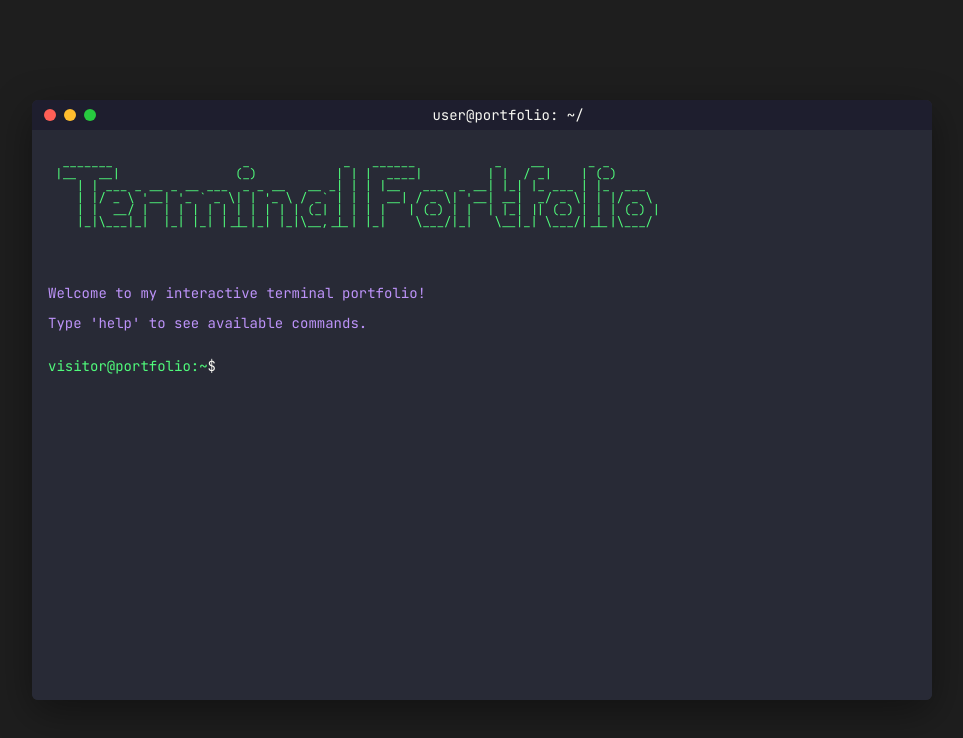
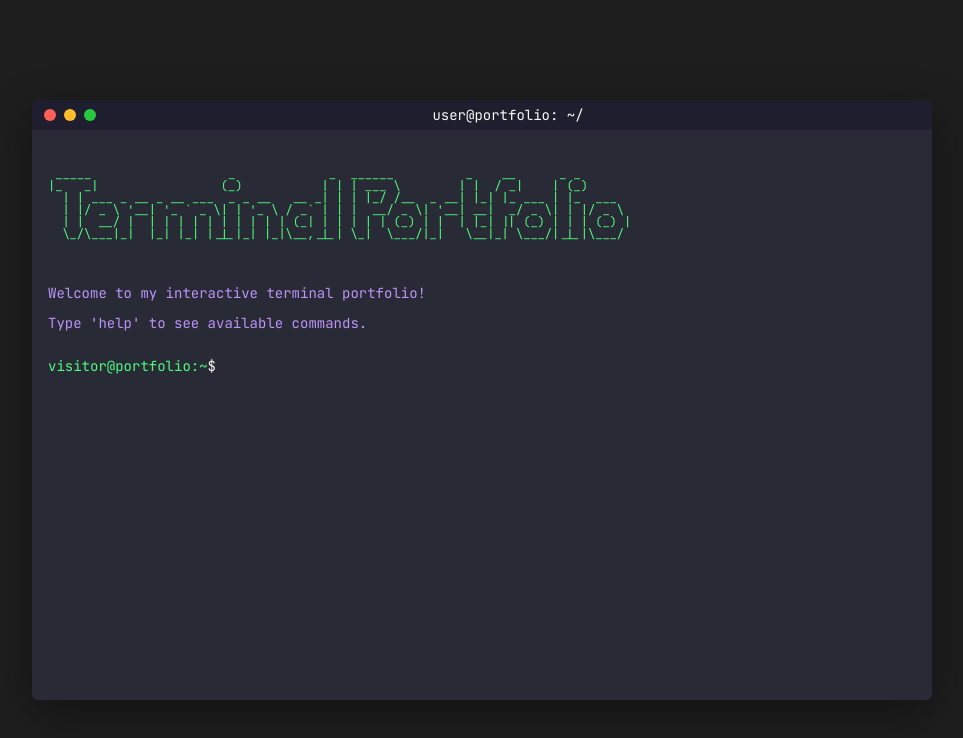
Before and after one commit to oowais/TerminalPortfolio, a Vue app: page / in a window 1280 px wide. Shown: the top 738 px of the page, without its empty margins (158-1121 px from the left). Built offline with nearby package versions, Linux system fonts and the light colour scheme; the HTML template or start-up script is replaced by a standard one.

Commit message:
fix: correct ASCII art text to TerminalPortfolio

```diff
--- a/src/components/Terminal.vue
+++ b/src/components/Terminal.vue
@@ -187,13 +187,13 @@ onUnmounted(() => {
     <div class="terminal-content" @scroll="checkUserScroll">
       <div class="welcome-message">
         <pre style="padding-top: 10px; padding-bottom: 10px">
-  _______                  _             _   ______           _    __      _ _
- |__   __|                (_)           | | |  ____|         | |  / _|    | (_)
-    | | ___ _ __ _ __ ___  _ _ __   __ _| | | |__   ___  _ __| |_| |_ ___ | |_  ___
-    | |/ _ \ '__| '_ ` _ \| | '_ \ / _` | | |  __| / _ \| '__| __|  _/ _ \| | |/ _ \
-    | |  __/ |  | | | | | | | | | | (_| | | | |   | (_) | |  | |_| || (_) | | | (_) |
-    |_|\___|_|  |_| |_| |_|_|_| |_|\__,_|_| |_|    \___/|_|   \__|_| \___/|_|_|\___/
 
+ _____                   _             _  ______          _    __      _ _
+|_   _|                 (_)           | | | ___ \        | |  / _|    | (_)
+  | | ___ _ __ _ __ ___  _ _ __   __ _| | | |_/ /__  _ __| |_| |_ ___ | |_  ___
+  | |/ _ \ '__| '_ ` _ \| | '_ \ / _` | | |  __/ _ \| '__| __|  _/ _ \| | |/ _ \
+  | |  __/ |  | | | | | | | | | | (_| | | | | | (_) | |  | |_| || (_) | | | (_) |
+  \_/\___|_|  |_| |_| |_|_|_| |_|\__,_|_| \_|  \___/|_|   \__|_| \___/|_|_|\___/
 
         </pre>
         <p>Welcome to my interactive terminal portfolio!</p>
```
